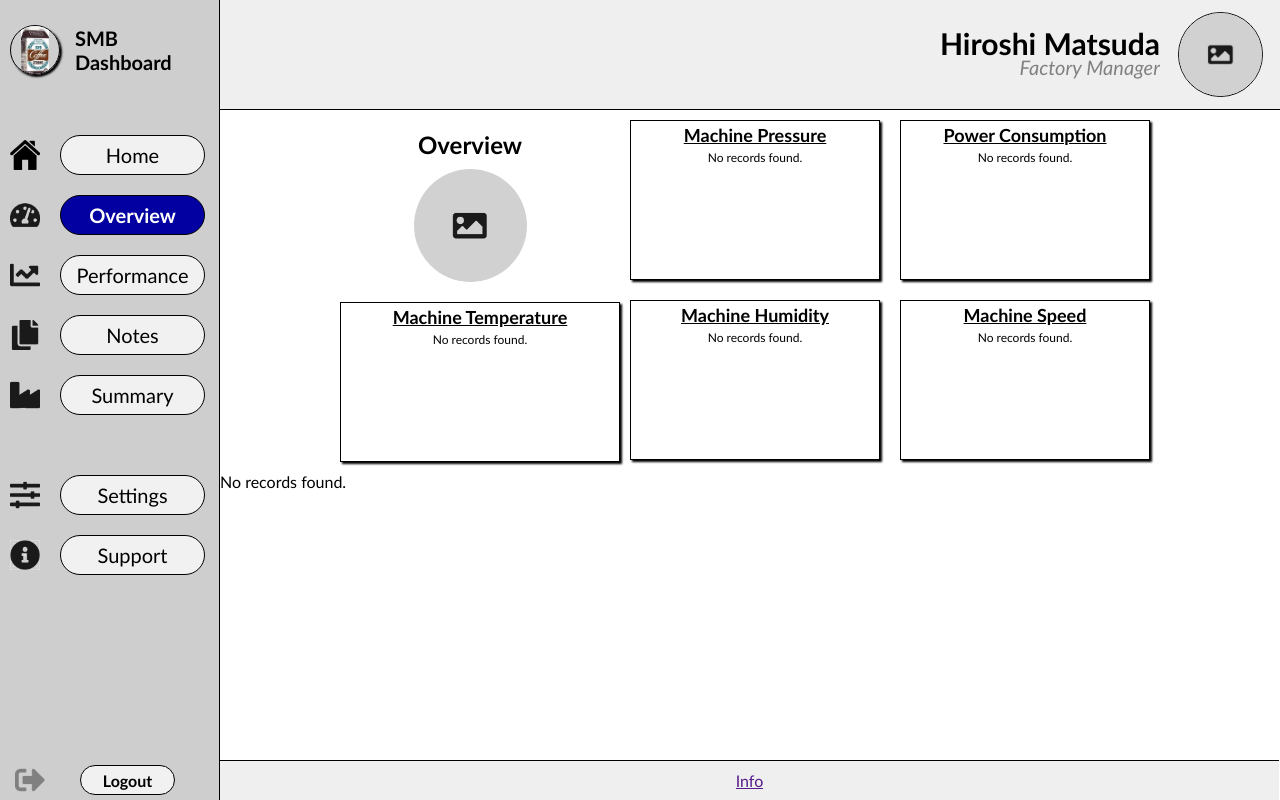
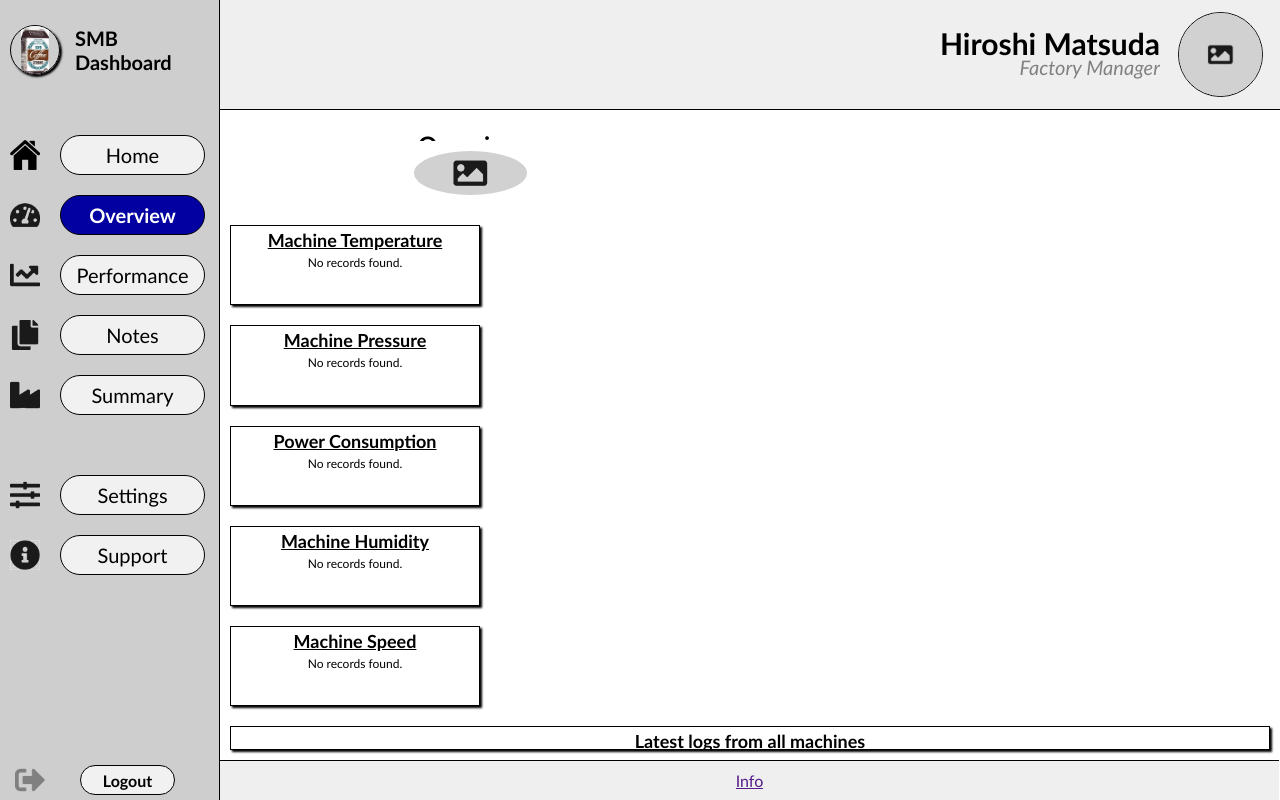
Before and after one commit to RandomSparks/COMP2030-Software_Prototype_Group_2, a PHP site: page /COMP2030-Software_Prototype_Group_2/pages/overview.php in a window 1280 px wide. Run offline with PHP 8.4, Linux system fonts and the light colour scheme; data that the repository does not hold is empty.

Commit message:
changed overview + css

```diff
--- a/Prototype/pages/overview.php
+++ b/Prototype/pages/overview.php
@@ -20,7 +20,6 @@
         ?>
 
         <div class="div_content">
-            <div>
             <div class="overview_title">
                 <h2>
                     Overview
@@ -28,7 +27,7 @@
                 <img src="../images/companyNameIcon.png" alt="CompanyNameIcon">
             </div>
 
-                <div class="machine_info">
+            <div class="analytics_box">
                 <h3>Machine Temperature</h3>
                 <?php
 
@@ -67,8 +66,6 @@
                 ?>
             </div>
 
-            </div>
-            <div class="overview_wrapper">
             <div class="analytics_box">
                 <h3>Machine Pressure</h3>
                 <?php
@@ -217,9 +214,9 @@
                 }
                 ?>
             </div>
-            </div>
 
             <div id="perf_table">
+                <h3>Latest logs from all machines</h3>
                 <?php
                 require_once "../inc/dbconn.inc.php";
 
--- a/Prototype/styles/style.css
+++ b/Prototype/styles/style.css
@@ -519,69 +519,6 @@
 }
 
 
-
-
-/* ++++++++++++++++++++*/
-
-/* Ensure the main content is displayed as a flex container */
-#performance-main {
-    display: flex;
-    flex-wrap: nowrap;
-    height: calc(100vh - 40px);
-    /* Adjust height to account for the footer */
-    overflow: hidden;
-    /* Prevent overflow */
-    overflow: hidden;
-}
-
-#factory_logs_table {
-    width: 100%;
-    border-collapse: collapse;
-    height: 100%;
-    overflow-x: scroll;
-}
-
-#factory_logs_table th,
-#factory_logs_table td {
-    border: 1px solid #ddd;
-    padding: 3px;
-}
-
-#factory_logs_table th {
-    background-color: #f2f2f2;
-    text-align: left;
-}
-
-#factory_logs_table tr:hover {
-    background-color: #f5f5f5;
-    cursor: pointer;
-}
-
-/* Style the scrollbars for WebKit browsers */
-#perf_table::-webkit-scrollbar {
-    width: 16px;
-    /* Set the width of the scrollbar */
-    height: 16px;
-    /* Set the height of the scrollbar */
-}
-
-#perf_table::-webkit-scrollbar-thumb {
-    background-color: #888;
-    /* Set the color of the scrollbar thumb */
-    border-radius: 8px;
-    /* Set the border radius of the scrollbar thumb */
-}
-
-#perf_table::-webkit-scrollbar-thumb:hover {
-    background-color: #555;
-    /* Set the color of the scrollbar thumb on hover */
-}
-
-#perf_table::-webkit-scrollbar-track {
-    background-color: #f1f1f1;
-    /* Set the color of the scrollbar track */
-}
-
 /* Overview php Styles */
 /* ------------------------------------------------- */
 
@@ -666,7 +603,7 @@
 }
 
 
-.div_content .overview_wrapper .analytics_box {
+.div_content .analytics_box {
     width: 250px;
     max-width: 250px;
     height: 160px;
@@ -679,18 +616,51 @@
     cursor: pointer;
 }
 
-.div_content .overview_wrapper .analytics_box:hover {
+.div_content .analytics_box:hover {
     border-radius: 4px;
     background-color: #81d69d;
 }
 
-.div_content .overview_wrapper .analytics_box h3,
-.div_content .machine_info h3 {
+.div_content .analytics_box h3, #perf_table h3 {
     text-decoration: underline;
     margin-top: 3px;
     font-size: 18px;
     margin-bottom: 4px;
 }
+
+#perf_table {
+    border: solid black 1px;
+    box-shadow: 2px 2px 2px black;
+    margin: 10px;
+    text-align: center;
+    font-size: 12px;
+    transition: border-radius .5s ease, background-color .5s ease;
+    cursor: pointer;
+}
+
+#factory_logs_table {
+    width: 100%;
+    border-collapse: collapse;
+    height: 100%;
+    overflow-x: scroll;
+}
+
+#factory_logs_table th,
+#factory_logs_table td {
+    border: 1px solid #ddd;
+    padding: 3px;
+}
+
+#factory_logs_table th {
+    background-color: #f2f2f2;
+    text-align: left;
+}
+
+#factory_logs_table tr:hover {
+    background-color: #f5f5f5;
+    cursor: pointer;
+}
+
 
 #overview-main table {
     border-collapse: collapse;
@@ -733,24 +703,6 @@
     background-color: #717171;
 }
 
-.perf_table {
-    /* Add styles for the performance table */
-    margin-top: 20px;
-    /* Ensure there is space above the performance table */
-    width: 100%;
-    border-collapse: collapse;
-}
-
-.perf_table th,
-.perf_table td {
-    border: 1px solid black;
-    padding: 8px;
-    text-align: left;
-}
-
-.perf_table th {
-    background-color: #f2f2f2;
-}
 
 /* Notes CSS */
 /* -------------------------------------- */
```
Lines whose indentation alone changed are shown as unchanged.
